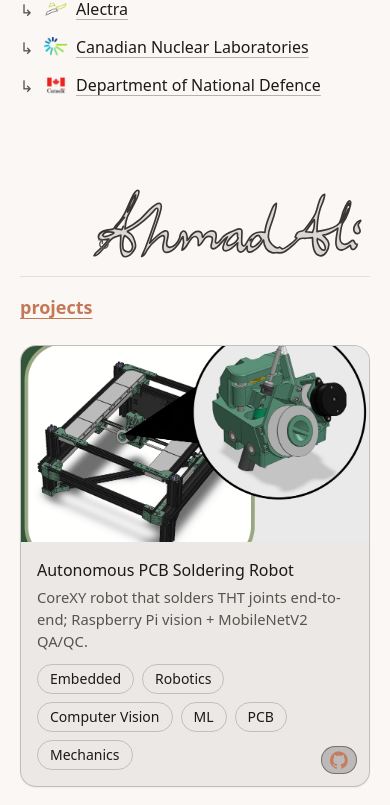
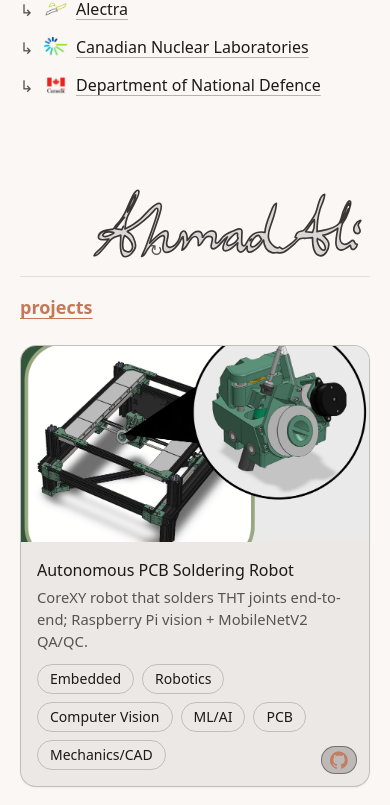
Before and after one commit to chaffybird56/portfolio, a Next.js app: page / in a window 390 px wide. Shown: the part 595-1400 px from the top of the page. Built offline with nearby package versions, Linux system fonts and the light colour scheme.

Commit message:
tag updates

```diff
--- a/src/app/data/projects.js
+++ b/src/app/data/projects.js
@@ -9,7 +9,7 @@ export const projects = [
       blurb: "CoreXY robot that solders THT joints end-to-end; Raspberry Pi vision + MobileNetV2 QA/QC.",
       href: "https://github.com/chaffybird56/PCBSolderRobot",
       thumb: "/projects/pcb-soldering-robot.jpg",
-      tags: ["Embedded", "Robotics", "Computer Vision", "ML", "PCB", "Mechanics"],
+      tags: ["Embedded", "Robotics", "Computer Vision", "ML/AI", "PCB", "Mechanics/CAD"],
     },
     {
         slug: "apollo-dqn",
@@ -17,7 +17,7 @@ export const projects = [
         blurb: "From-scratch DQN—spaceship learns to land (PyTorch).",
         href: "https://github.com/chaffybird56/ApolloDQN",
         thumb: "/projects/apollo-dqn.jpg",
-        tags: ["Reinforcement Learning", "PyTorch", "Python"],
+        tags: ["Reinforcement Learning", "PyTorch", "Python", "Deep Networks", "Agent Training"],
       },
     {
         slug: "foresight",
@@ -29,10 +29,10 @@ export const projects = [
         tags: [
         "Python",
         "Flask",
-        "Sensors",
+        "Sensor Monitoring",
         "Anomaly Detection",
         "Reliability",
-        "Statistics"
+        "Statistical Forecasting"
         ],
     },
     {
@@ -52,12 +52,20 @@ export const projects = [
         tags: ["Tracking", "AOA", "Motion Estimation", "MATLAB"],
       },
       {
+        slug: "morpho-plate",
+        title: "morpho-plate",
+        blurb: "Lightweight ALPR/ANPR pipeline for roadway footage (real-time inclined).",
+        href: "https://github.com/chaffybird56/morpho-plate",
+        thumb: "/projects/morpho-plate.jpg",
+        tags: ["Computer Vision", "OCR", "Python", "Image Processing"],
+      },
+      {
         slug: "upright-pendulum",
         title: "Upright-Pendulum",
         blurb: "Stabilizes an inverted pendulum via state-feedback and a full-state observer.",
         href: "https://github.com/chaffybird56/Upright-Pendulum",
         thumb: "/projects/inverted-pendulum.jpg",
-        tags: ["Control Systems", "Observer", "Simulink", "State-Feedback"],
+        tags: ["Control Systems", "Observer", "Simulink", "State-Feedback", "Stabilization"],
       },
     {
       slug: "mapping-localization-av",
@@ -102,14 +110,7 @@ export const projects = [
       thumb: "/projects/rotational-3d-lidar.jpg",
       tags: ["Embedded", "C", "MSP432", "LiDAR", "Point Cloud"],
     },
-    {
-      slug: "morpho-plate",
-      title: "morpho-plate",
-      blurb: "Lightweight ALPR/ANPR pipeline for roadway footage (real-time inclined).",
-      href: "https://github.com/chaffybird56/morpho-plate",
-      thumb: "/projects/morpho-plate.jpg",
-      tags: ["Computer Vision", "OCR", "Python", "Image Processing"],
-    },
+
     {
       slug: "optimal-clusters",
       title: "optimal-clusters",
--- a/src/app/page.js
+++ b/src/app/page.js
@@ -106,7 +106,7 @@ export default function Home() {
 
       {/* Signature (tight top spacing), right-aligned; redo appears under first "A" after draw */}
       <div className="-mt-8 md:-mt-24">
-        <div className="relative flex justify-end pr-3">
+      <div className="-mt-8 md:-mt-24 relative pointer-events-none flex justify-end pr-3">
           {/* Signature svg (color drives from currentColor) */}
           <div className="text-stone-10000 dark:text-stone-1000 translate-x-4 md:translate-x-6">
             <Signature
@@ -120,10 +120,12 @@ export default function Home() {
 
           {/* Redo button — position under first A; fades in after draw */}
           <button
+          lassName="text-muted hover:text-fg transition-colors pointer-events-auto
+                 absolute bottom-[6px] left-[22%] md:left-[28%]"
             aria-label="replay signature"
             onClick={() => setSigKey((k) => k + 1)}
             title="re-animate"
-            className={`absolute bottom-[20px] left-[22%] md:left-[30%] text-muted hover:text-fg transition-colors transition-opacity duration-500 ${
+            className={`absolute bottom-[14px] left-[37%] sm:left-[39%] md:left-[33%] lg:left-[45%] xl:left-[46%] text-muted hover:text-fg transition-colors transition-opacity duration-500 ${
               showRedo ? "opacity-100" : "opacity-0 pointer-events-none"
             }`}
           >
```
